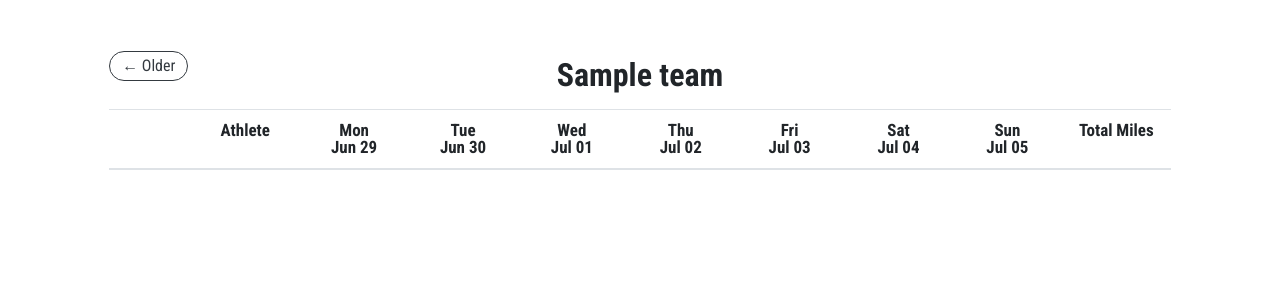
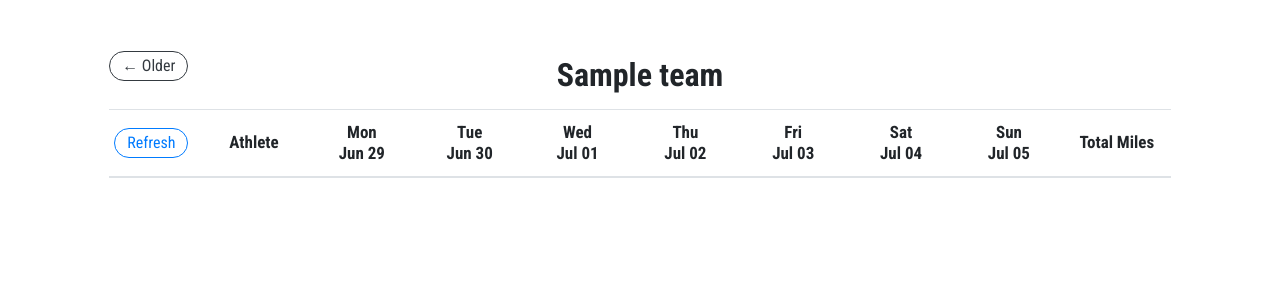
Before and after one commit to kellibudd/HackTrack, a Flask app: page /dashboard in a window 1280 px wide. Shown: the part 73-373 px from the top of the page. Run offline with Flask 2, Linux system fonts and the light colour scheme; the visitor is signed in with stand-in values (Sample User, id 1); tables that the repository leaves empty hold one stand-in row (values such as "Sample post"); data that the repository does not hold is empty; some libraries are stand-ins or nearby versions.

Commit message:
Final styling

```diff
--- a/static/css/style.css
+++ b/static/css/style.css
@@ -3,11 +3,11 @@
 }
 
 .table thead th {
-    vertical-align: top;
+    vertical-align: middle;
     text-align: center;
     font-size: 17px;
     font-family: 'Roboto Condensed', Sans-Serif;
-    line-height: 1;
+    line-height: 1.25;
 }
 
 
@@ -21,7 +21,7 @@
 
 .table th.athlete-img, .table td.athlete-img {
     min-width: 75px;
-    text-align: center;
+    text-align: top;
     vertical-align: middle;
     padding-right: 5px;
     padding-left: 5px;
@@ -111,6 +111,10 @@ nav.navbar.fixed-top.navbar-expand-lg.navbar-dark.bg-dark {
     line-height: 1;
 }
 
+.refresh {
+    vertical-align: top;
+}
+
 .error {
     Font-Family: 'Roboto Condensed', Sans-Serif;
     font-size: .9rem;
--- a/templates/team_dashboard.html
+++ b/templates/team_dashboard.html
@@ -31,9 +31,9 @@
         <thead id="table-head">
         <tr id="head-row" rowspan="2">
         <th class="athlete-img" scope="col">
-          <!--<form id="refresh" action="/create-activities" method="POST" align="left">
-            <button type="submit" class="comment btn btn-primary"><img class="comment" src="/static/img/arrow-repeat-white.svg" width="20px"></button>
-          </form>-->
+          <form id="refresh" action="/create-activities" method="POST" align="left">
+            <button type="submit" class="refresh btn btn-outline-primary"><img class="refresh">Refresh</button>
+          </form>
         </th>
         </tr>
         </thead>
```
Also changed, not shown: static/img/abby.jpg.
